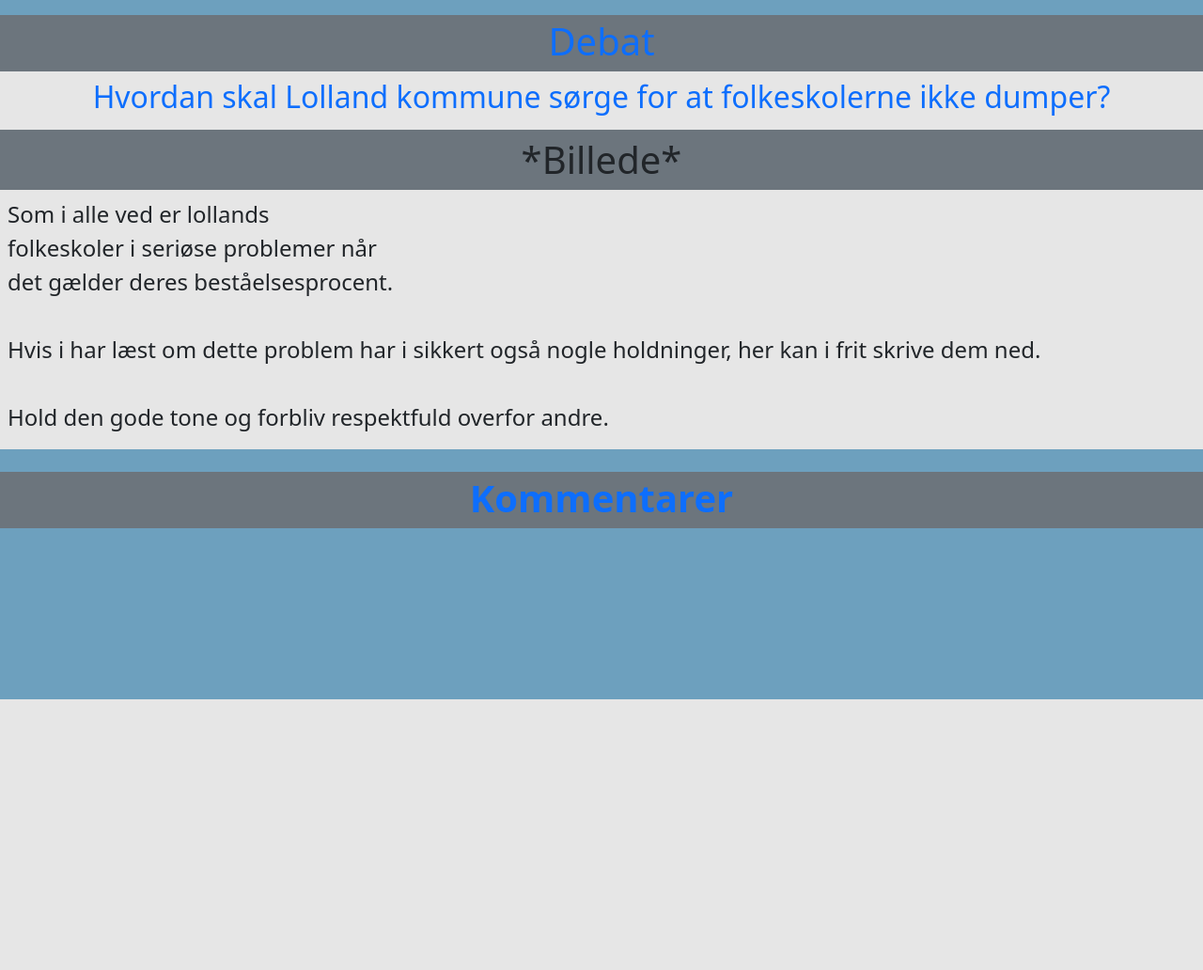
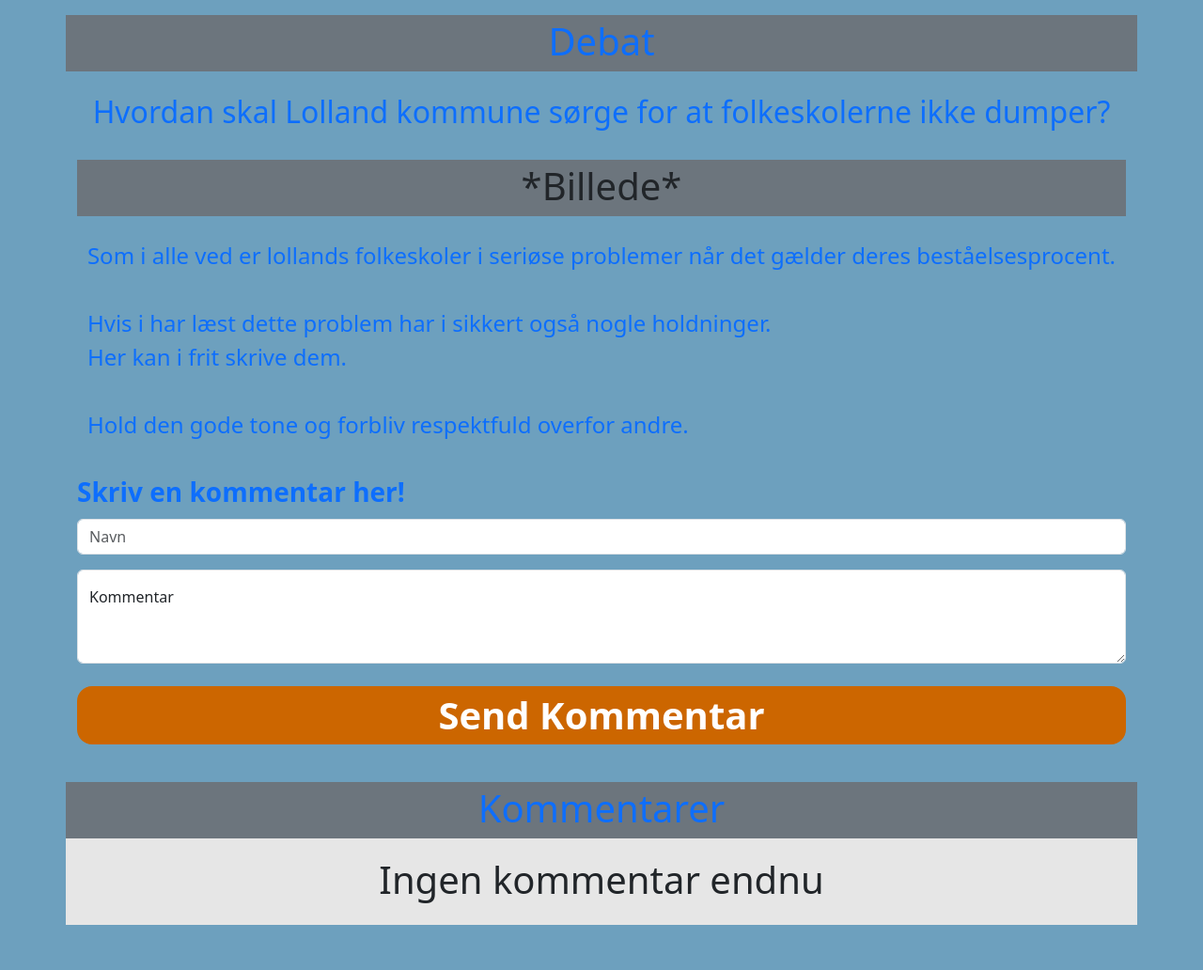
Before and after one commit to tobiasnielsen05/FT-Nyheder, a PHP site: page /debat.php in a window 1280 px wide. Shown: the part 56-1088 px from the top of the page at 94% size. Before the commit the page ends 800 px from the top, so only its background shows below. Run offline with PHP 8.4, Linux system fonts and the light colour scheme; style sheets or scripts are compiled from the project's sources; some libraries are stand-ins or nearby versions.

Commit message:
Færdiggjort debat siden visuelt. Tilføjet input felter til navn og kommentar

```diff
--- a/debat.php
+++ b/debat.php
@@ -14,7 +14,7 @@
 	<meta name="viewport" content="width=device-width, initial-scale=1">
 </head>
 
-<body class="bg-secondarybg">
+<body class="bg-secondarybg w-100">
 <nav class="navbar navbar-expand-lg bg-primary mb-3">
     <div class="container-fluid">
         <a class="navbar-brand text-white fw-bold" href="index.php">FOLKETIDENDE</a>
@@ -34,41 +34,55 @@
     </div>
 </nav>
 
-<div class="row">
-    <div class="bg-secondary text-white d-flex justify-content-center">
-        <h1 class="mt-1 text-primary">Debat</h1>
+<div class="container">
+    <div class="row">
+        <div class="bg-secondary text-primary d-flex justify-content-center">
+            <h1 class="mt-1">Debat</h1>
+        </div>
     </div>
 
-    <div class="bg-background">
-        <div class="d-flex justify-content-center">
-            <h1 class="fs-2 mt-2 m-2 text-primary mb-3">Hvordan skal Lolland kommune sørge
-                for at folkeskolerne ikke dumper?</h1>
+    <div class="d-flex justify-content-center">
+        <h1 class="mb-3 mt-4 fs-2 text-primary">Hvordan skal Lolland kommune sørge
+            for at folkeskolerne ikke dumper?</h1>
+    </div>
+
+    <div class="d-flex justify-content-center bg-secondary mt-3">
+        <h1 class="mt-1">*Billede*</h1>
+    </div>
+
+    <div class="d-flex justify-content-center">
+        <p class="mb-3 mt-4 fs-4 text-primary">
+            Som i alle ved er lollands folkeskoler i seriøse problemer når det gælder deres beståelsesprocent.
+            <br><br>
+            Hvis i har læst dette problem har i sikkert også nogle holdninger. <br>
+            Her kan i frit skrive dem.
+            <br><br>
+            Hold den gode tone og forbliv respektfuld overfor andre.
+        </p>
+    </div>
+
+    <div class="mb-3 mt-3">
+        <label for="formGroupExampleInput" class="form-label fs-3 text-primary fw-bold">Skriv en kommentar her!</label>
+        <input type="text" class="form-control" id="formGroupExampleInput" placeholder="Navn">
+    </div>
+    <div class="form-floating mb-3">
+        <textarea class="form-control" placeholder="Leave a comment here" id="floatingTextarea2" style="height: 100px"></textarea>
+        <label for="floatingTextarea2">Kommentar</label>
+    </div>
+
+    <div class="d-flex justify-content-center mb-3">
+        <button class="w-100 mt-2 mb-4 bg-orange text-white fw-bold fs-1 rounded rounded-4 border-0">Send Kommentar</button>
+    </div>
+
+    <div class="row bg-background mb-5">
+        <div class="bg-secondary text-primary d-flex justify-content-center">
+            <h1 class="mt-1">Kommentarer</h1>
         </div>
-        <div class="d-flex justify-content-center bg-secondary">
-            <h1 class="mt-2">*Billede*</h1>
-        </div>
-        <div>
-            <p class="m-2 mt-2 mb-3 fs-4">
-                Som i alle ved er lollands <br>
-                folkeskoler i seriøse problemer når <br>
-                det gælder deres  beståelsesprocent.
-                <br>
-                <br>
-                Hvis i har læst om dette problem har i
-                sikkert også nogle holdninger, her kan
-                i frit skrive dem ned.
-                <br><br>
-                Hold den gode tone og forbliv
-                respektfuld overfor andre.
-            </p>
+        <div class="d-flex justify-content-center mt-3 mb-3">
+            <h1 class="mt-1">Ingen kommentar endnu</h1>
         </div>
     </div>
-</div>
 
-<div class="row mt-4">
-    <div class="bg-secondary text-white d-flex justify-content-center">
-        <h1 class="mt-1 fw-bold text-primary">Kommentarer</h1>
-    </div>
 </div>
 
 
```
